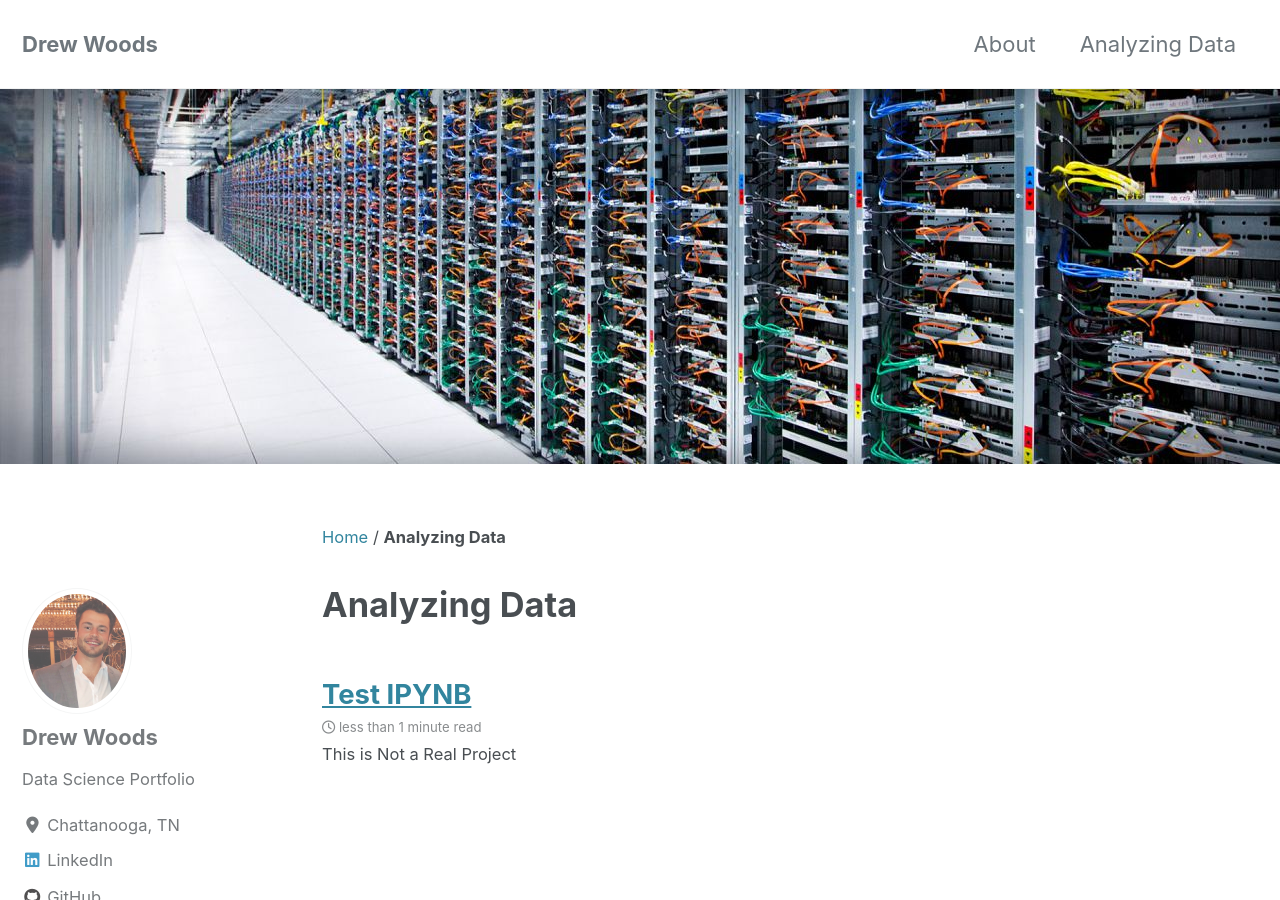
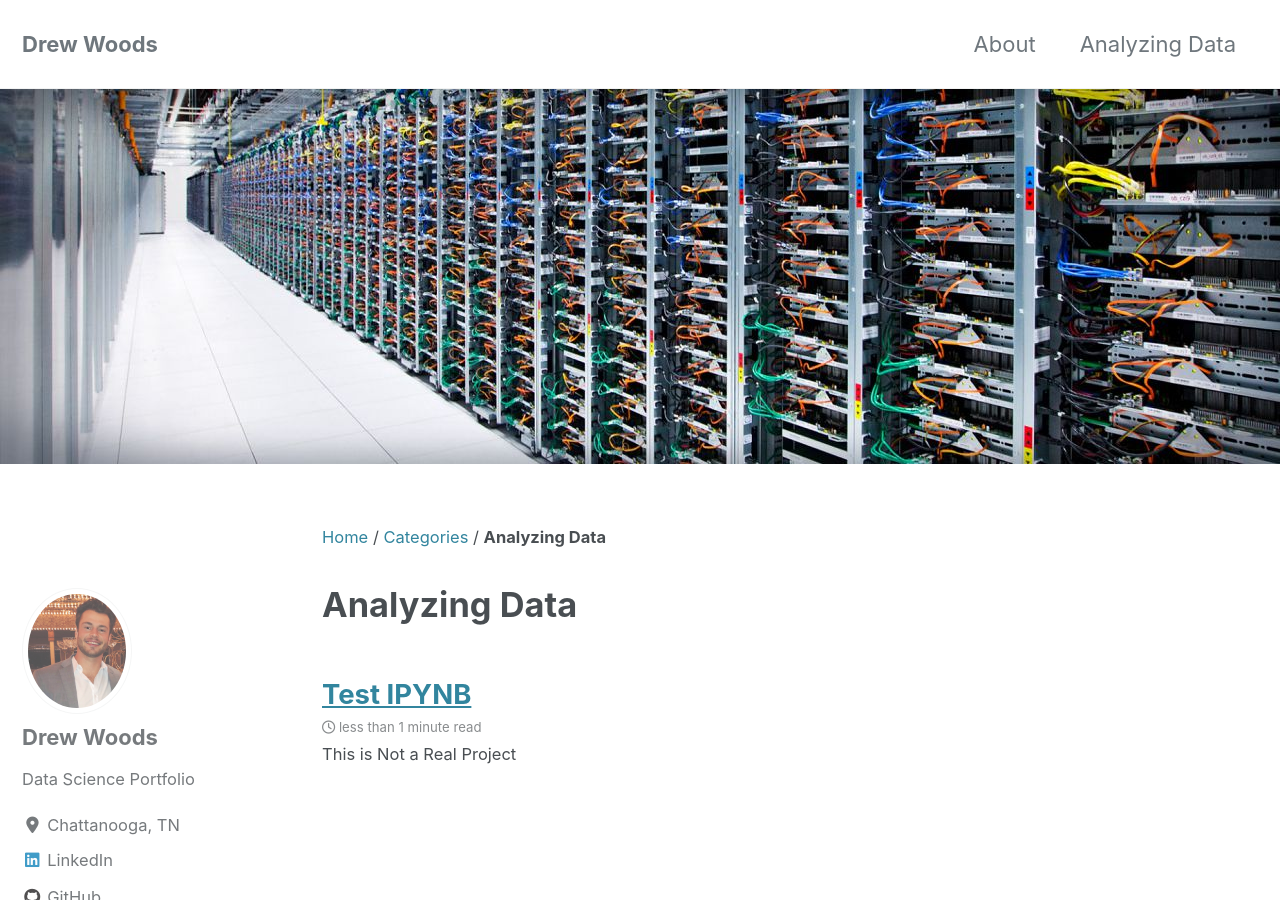
Before and after one commit to backdoordata/backdoordata.github.io, a Jekyll site: the page built from _pages/data analysis & visualizations.md, in a window 1280 px wide and 900 px high. Built offline with Jekyll 4.4.1, drawn with Linux system fonts in a browser that asks for light colours; cached includes are drawn as plain includes; nearby versions of some CDN libraries.

Commit message:
adding breadcrumbs

```diff
--- a/_data/navigation.yml
+++ b/_data/navigation.yml
@@ -3,7 +3,7 @@ main:
   - title: "About"
     url: /about/
   - title: "Analyzing Data"
-    url: /#analyzing-data/
+    url: /categories/#analyzing-data/
   # - title: "Sample Posts"
   #   url: /year-archive/
   # - title: "Sample Collections"
--- a/_pages/data analysis & visualizations.md
+++ b/_pages/data analysis & visualizations.md
@@ -1,6 +1,6 @@
 ---
 layout: category
-permalink: /#analyzing-data/
+permalink: /categories/#analyzing-data/
 title: "Analyzing Data"
 author_profile: true
 breadcrumbs: true
```
Also changed, not shown: _pages/categories.md (deleted, +0 -6 lines).
